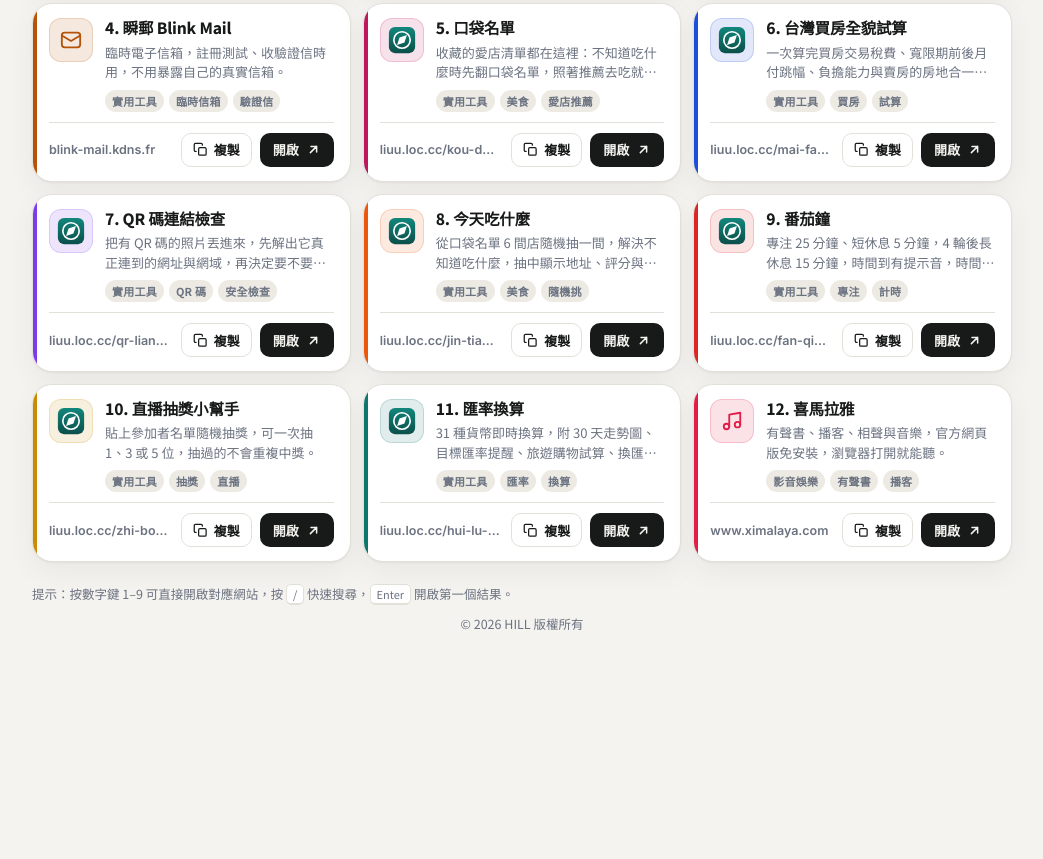
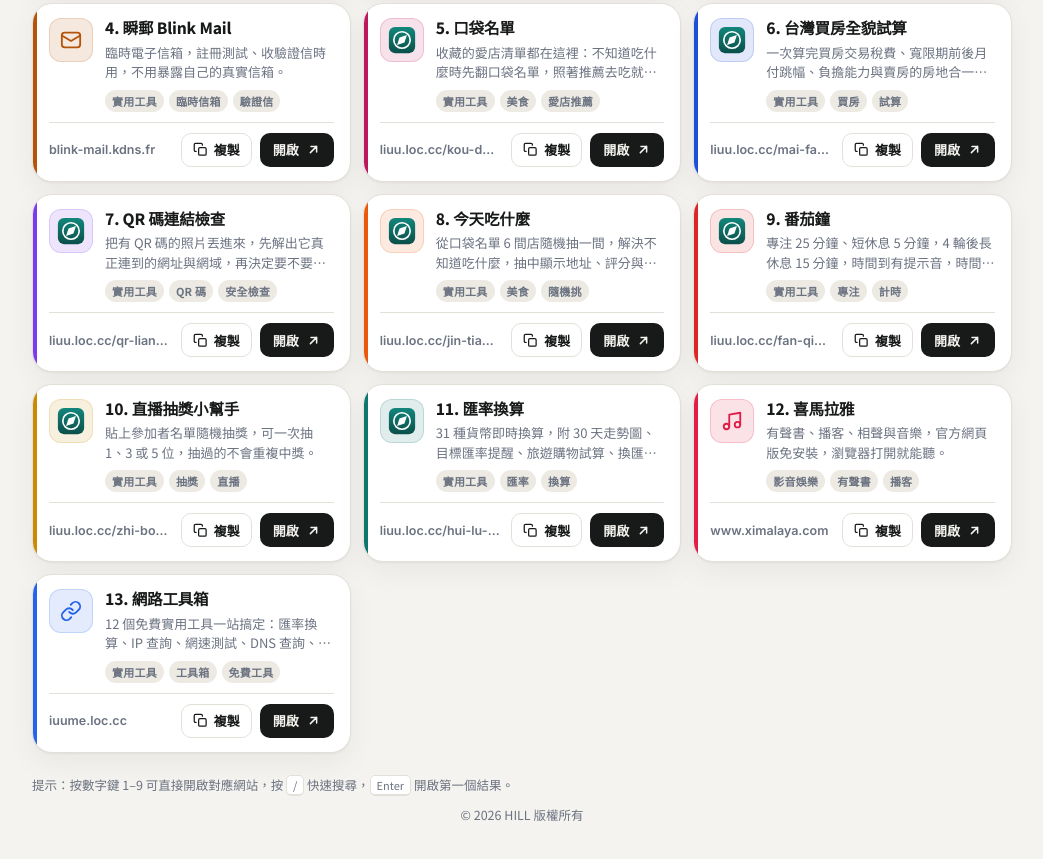
Before and after one commit to killer125m/nav-site, a plain HTML site: page index.html in a window 1280 px wide. Shown: the part 519-1378 px from the top of the page, without its empty margins (118-1161 px from the left). Before the commit the page ends 1192 px from the top, so only its background shows below. Drawn offline with Linux system fonts and the light colour scheme.

Commit message:
導航站加第 13 卡「網路工具箱」連 iuume.loc.cc

```diff
--- a/index.html
+++ b/index.html
@@ -472,6 +472,19 @@
       tags: ["有聲書", "播客"],
       color: "#E11D48",
       icon: "music"
+    },
+    {
+      id: "toolbox",
+      name: "網路工具箱",
+      desc: "12 個免費實用工具一站搞定：匯率換算、IP 查詢、網速測試、DNS 查詢、QR 碼產生、強密碼、世界時鐘、天氣與各國資料生成器，免登入免安裝。",
+      url: "http://iuume.loc.cc/",
+      favicon: "http://iuume.loc.cc/favicon.svg",
+      display: "iuume.loc.cc",
+      category: "tool",
+      categoryLabel: "實用工具",
+      tags: ["工具箱", "免費工具"],
+      color: "#2563EB",
+      icon: "link"
     }
   ];
 
```
